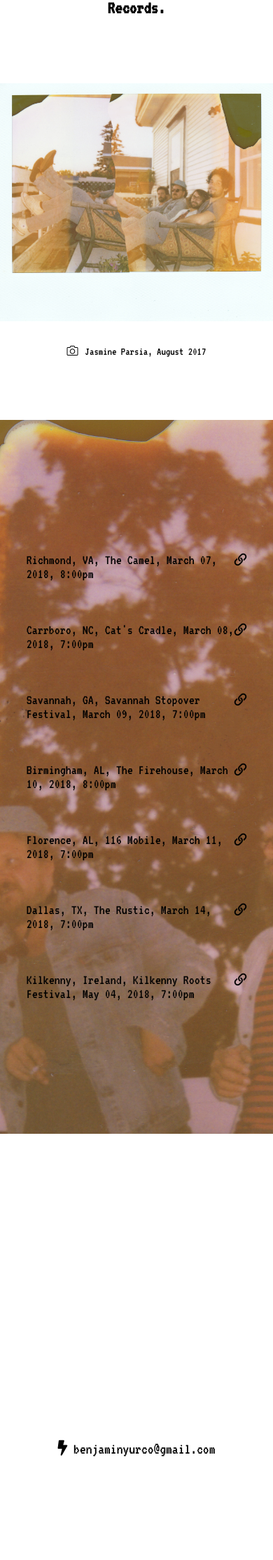
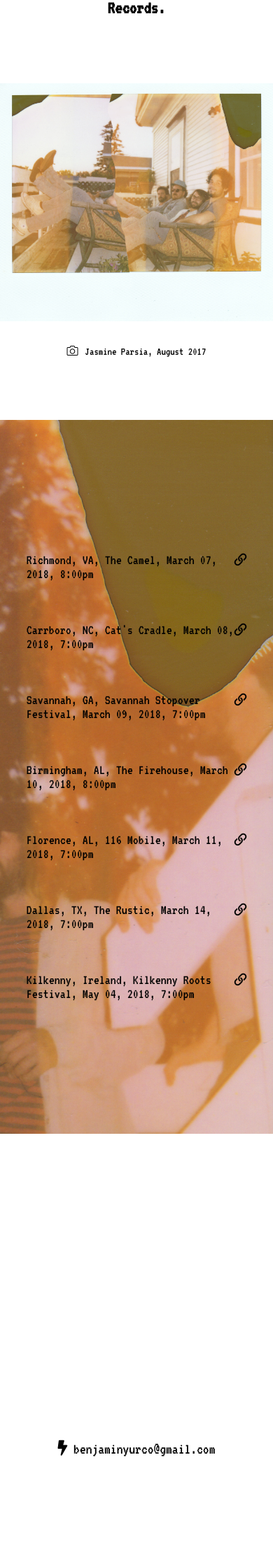
Before and after one commit to alder-studio/little-jamaica, a Jekyll site: the page built from index.html, in a window 390 px wide. Shown: the part 1128-3357 px from the top of the page at 70% size. Built offline with Jekyll 4.4.1, drawn with Linux system fonts in a browser that asks for light colours.

Commit message:
Mobile Tweaks

```diff
--- a/assets/site.css
+++ b/assets/site.css
@@ -5,6 +5,10 @@
 
     h1 {
         font-size: 100px !important;
+    }
+
+    #tour {
+    background-position: right !important;
     }
 }
 
```
